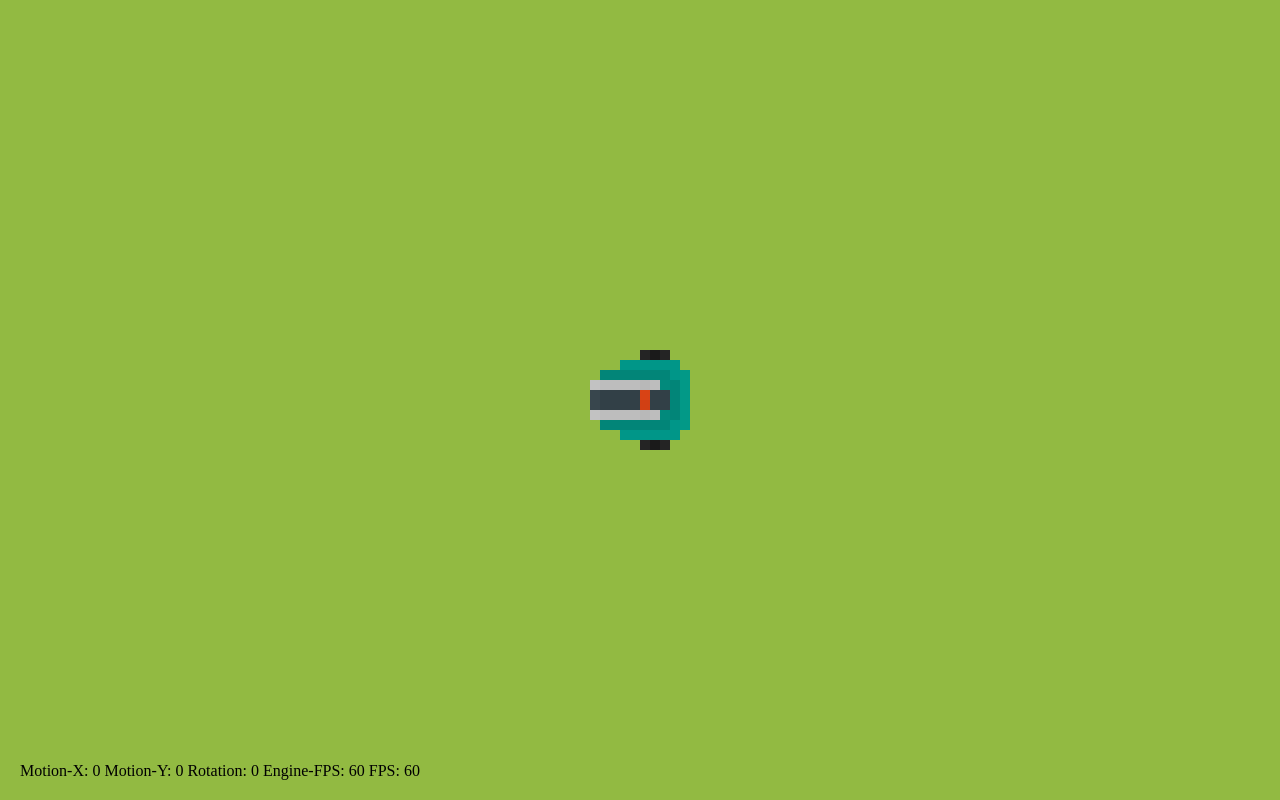
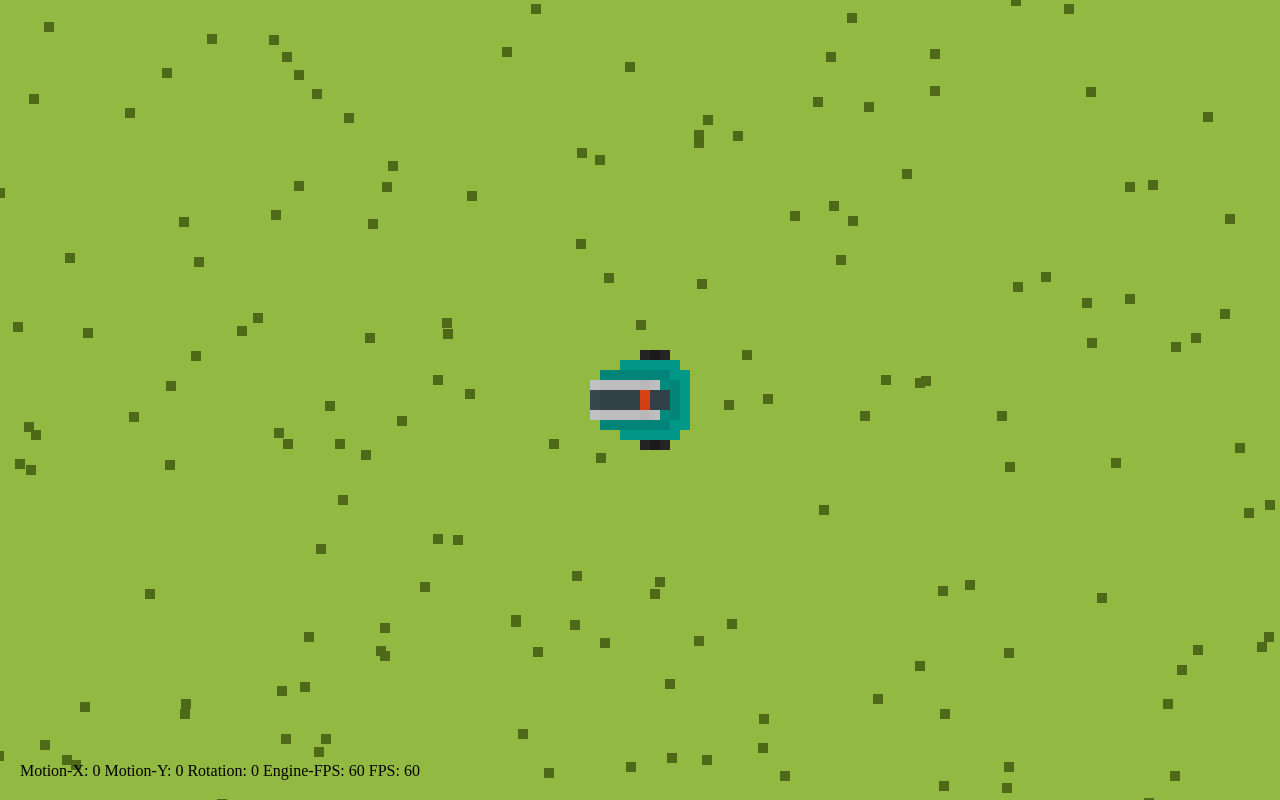
Before and after one commit to durableCraft/RasenRasen-fu-r-Widget-New-Tab, a plain HTML site: page index.html in a window 1280 px wide. Drawn offline with Linux system fonts and the light colour scheme.

Commit message:
Rasenpartikel hinzugefügt

```diff
--- a/index.html
+++ b/index.html
@@ -4,7 +4,7 @@
 <head>
     <meta charset="UTF-8">
     <meta name="viewport" content="width=device-width, initial-scale=1.0">
-    <title>Rasenmäher Spiel</title>
+    <title>RasenRasen Test für lucapleger.com</title>
     <style>
         * {
             margin: 0;
@@ -79,7 +79,8 @@
         let startmowerPositionY = (canvas.height / 2) - (mowerSize / 2);
         let mowerRotation = 0;
         let targetRotation = 0;
-
+        const rasenPartikelAnzahl = 300;
+        let rasenPositionen = [{}];
         let keysState = {};
 
         // Fügen Sie Eventlistener für keydown und keyup hinzu
@@ -128,23 +129,39 @@
                 motionX = motionX / 2;
                 motionY = motionY / 2;
                 targetRotation = 45;
-            }else if (keysState[83] && keysState[65]) {
+            } else if (keysState[83] && keysState[65]) {
                 motionX = motionX / 2;
                 motionY = motionY / 2;
                 targetRotation = 135;
-            }else if (keysState[87] && keysState[65]) {
+            } else if (keysState[87] && keysState[65]) {
                 motionX = motionX / 2;
                 motionY = motionY / 2;
                 targetRotation = -135;
             }
         }
 
+        /* Developer Anzeige */
         setInterval(() => {
             document.getElementById('dev_anzeige').textContent = 'Motion-X: ' + motionX + ' Motion-Y: ' + motionY + ' Rotation: ' + mowerRotation + ' Engine-FPS: ' + fps + ' FPS: ' + displayRenderFPS;
         }, 100);
 
         canvas.style.top = (window.innerHeight / 2) - (canvas.height / 2);
         canvas.style.left = (window.innerWidth / 2) - (canvas.width / 2);
+
+        function getRandomInteger(min, max) {
+            return Math.floor(Math.random() * (max - min + 1)) + min;
+        }
+
+        function initialRasenFlaeche() {
+            for (let index = 0; index < rasenPartikelAnzahl; index++) {
+                const RandPosX = getRandomInteger(1, canvas.width);
+                const RandPosY = getRandomInteger(1, canvas.height);
+
+                rasenPositionen.push([RandPosX, RandPosY]);
+            }
+        }
+
+        initialRasenFlaeche();
 
         function gamelogic() {
             startmowerPositionX += motionX;
@@ -174,6 +191,11 @@
         function animate() {
             renderFPS++; /* Rendered FPS analysis */
             ctx.clearRect(0, 0, canvas.width, canvas.height);
+
+            rasenPositionen.forEach(element => {
+                ctx.fillStyle = "rgb(78, 105, 24)";
+                ctx.fillRect(element[0], element[1], 10, 10); // x, y, width, height
+            });
 
             // Den Ursprung auf die Mitte des Bildes verschieben
             ctx.translate(startmowerPositionX + mowerSize / 2, startmowerPositionY + mowerSize / 2);
```
